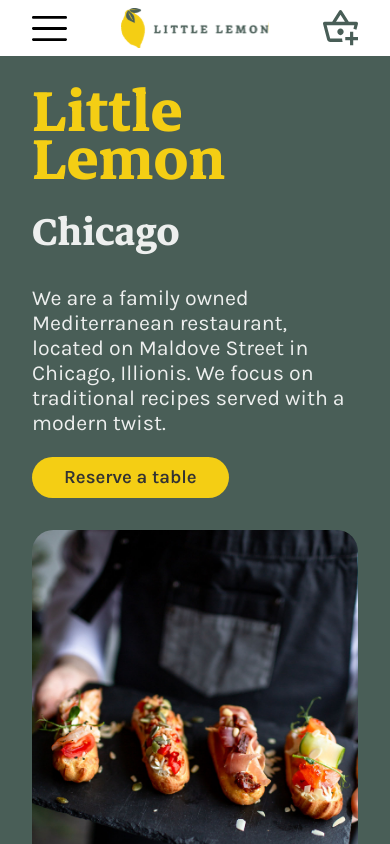
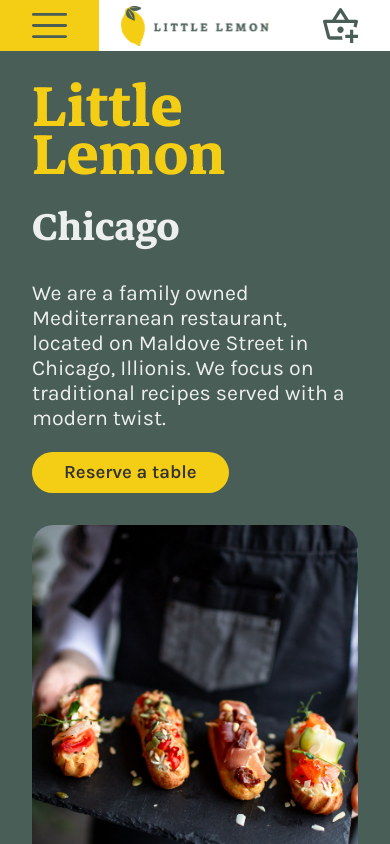
Before and after one commit to ManuelPedreira/MetaFrontCapstoneProject, a React (Vite) app: page / in a window 390 px wide. Shown: the top 844 px of the page. Built offline with nearby package versions, Linux system fonts and the light colour scheme.

Commit message:
mobile nav bar animations

```diff
--- a/src/components/Footer/index.tsx
+++ b/src/components/Footer/index.tsx
@@ -1,5 +1,5 @@
 import { Link } from "react-router-dom";
-import { navList } from "../../types/navigationPages";
+import { routesList } from "../../types/routesList";
 import {
   FooterColumn,
   FooterContainer,
@@ -18,7 +18,7 @@
         </FooterColumn>
         <FooterColumn>
           <FooterTitle>Navigation</FooterTitle>
-          {navList.map((item, index) => (
+          {routesList.map((item, index) => (
             <Link to={item.route} key={index}>
               {item.name}
             </Link>
--- a/src/components/NavBar/NavBar.styled.ts
+++ b/src/components/NavBar/NavBar.styled.ts
@@ -12,6 +12,7 @@
 export const NavigationWrapperBig = styled.div`
   display: flex;
   justify-content: space-between;
+  align-items: center;
 
   padding: ${({ theme }) => theme.frames.section.padding};
   max-width: ${({ theme }) => theme.frames.resolution.desktop};
@@ -22,8 +23,15 @@
   }
 `;
 
-export const NavigationWrapperSmall = styled.div`
+type NavigationSmallBarProps = {
+  $menuOpen?: boolean;
+};
+
+export const NavigationWrapperSmall = styled.div<NavigationSmallBarProps>`
   position: relative;
+  transition: 0.2s all linear;
+
+  ${({ theme, $menuOpen }) => $menuOpen && `background-color:${theme.color.background.primary}`};
 
   @media (min-width: ${({ theme }) => theme.frames.resolution.phoneBreak.minWidth}) {
     display: none;
@@ -34,23 +42,32 @@
   display: flex;
   justify-content: space-between;
   align-items: center;
-  padding: ${({ theme }) => theme.frames.section.padding};
 `;
 
-export const NavigationIconHover = styled.img`
+export const NavigationIcon = styled.div<NavigationSmallBarProps>`
   width: 35px;
+  height: 35px;
+  padding: ${({ theme }) => theme.frames.section.padding};
+  ${({ theme, $menuOpen }) => $menuOpen && `background-color:${theme.color.primary.detail}`};
+  transition: 0.2s all linear;
 
   &:hover {
     cursor: pointer;
+    background-color: ${({ theme }) => theme.color.primary.detail};
   }
 `;
 
-export const NavigationItemsSmall = styled.nav`
+export const NavigationItemsSmall = styled.nav<NavigationSmallBarProps>`
   position: absolute;
-  background-color: ${({ theme }) => theme.color.background.primaryTransparent};
+  width: 100%;
+
+  height: ${({ $menuOpen }) => ($menuOpen ? "100vh" : "0")};
+  padding: ${({ $menuOpen }) => ($menuOpen ? "1.5rem 0" : "0")};
+  background-color: ${({ theme, $menuOpen }) =>
+    $menuOpen ? theme.color.background.primary : theme.color.background.primaryTransparent};
   backdrop-filter: blur(8px);
-  width: 100%;
-  padding: 1.5rem 0;
+
+  transition: 0.2s all linear;
 `;
 
 export const NavigationItemsContainer = styled.ul`
@@ -59,15 +76,23 @@
   list-style-type: none;
 
   @media (max-width: ${({ theme }) => theme.frames.resolution.phoneBreak.maxWidth}) {
+    gap: 2rem;
     flex-direction: column;
   }
 `;
 
-export const NatigationBarItem = styled.li`
+export const NatigationBarItem = styled.li<NavigationSmallBarProps>`
   font-family: ${({ theme }) => theme.text.navigationBar.fontFamily};
   font-size: ${({ theme }) => theme.text.navigationBar.fontSize};
   font-weight: ${({ theme }) => theme.text.navigationBar.fontWeight};
   color: ${({ theme }) => theme.color.highlight.primary};
+  transition: 1.2s all linear;
+
+  ${({ $menuOpen }) => !$menuOpen && "display: none"};
+
+  @media (max-width: ${({ theme }) => theme.frames.resolution.phoneBreak.maxWidth}) {
+    font-size: ${({ theme }) => theme.text.normal.fontSize};
+  }
 
   &:hover {
     color: ${({ theme }) => theme.color.primary.main};
--- a/src/components/NavBar/index.tsx
+++ b/src/components/NavBar/index.tsx
@@ -1,12 +1,10 @@
 import logo from "../../assets/Logo.svg";
-import burger from "../../assets/icon _hamburger menu.svg";
-import basket from "../../assets/Basket.svg";
 import { Link } from "react-router-dom";
-import { navList } from "../../types/navigationPages";
+import { routesList } from "../../types/routesList";
 import {
   NatigationBarItem,
   NavBarContainer,
-  NavigationIconHover,
+  NavigationIcon,
   NavigationIconsSmall,
   NavigationItemsContainer,
   NavigationItemsSmall,
@@ -14,9 +12,11 @@
   NavigationWrapperSmall,
 } from "./NavBar.styled";
 import { useState } from "react";
+import BasketSVG from "../../ui/svg/BasketSVG";
+import BurgerSVG from "../../ui/svg/BurgerSVG";
 
 const NavBar = () => {
-  const [visibleMenu, setVisibleMenu] = useState(false);
+  const [isVisibleMenu, setIsVisibleMenu] = useState(false);
 
   return (
     <NavBarContainer>
@@ -25,33 +25,35 @@
 
         <nav>
           <NavigationItemsContainer>
-            {navList.map((item, index) => (
+            {routesList.map((item, index) => (
               <Link to={item.route} key={index}>
-                <NatigationBarItem>{item.name}</NatigationBarItem>
+                <NatigationBarItem $menuOpen={true}>{item.name}</NatigationBarItem>
               </Link>
             ))}
           </NavigationItemsContainer>
         </nav>
       </NavigationWrapperBig>
 
-      <NavigationWrapperSmall>
+      <NavigationWrapperSmall $menuOpen={isVisibleMenu}>
         <NavigationIconsSmall>
-          <NavigationIconHover src={burger} onClick={() => setVisibleMenu(!visibleMenu)} />
+          <NavigationIcon onClick={() => setIsVisibleMenu(!isVisibleMenu)} $menuOpen={isVisibleMenu}>
+            <BurgerSVG />
+          </NavigationIcon>
           <img src={logo} />
-          <NavigationIconHover src={basket} />
+          <NavigationIcon>
+            <BasketSVG />
+          </NavigationIcon>
         </NavigationIconsSmall>
 
-        {visibleMenu && (
-          <NavigationItemsSmall>
-            <NavigationItemsContainer>
-              {navList.map((item, index) => (
-                <Link to={item.route} key={index}>
-                  <NatigationBarItem>{item.name}</NatigationBarItem>
-                </Link>
-              ))}
-            </NavigationItemsContainer>
-          </NavigationItemsSmall>
-        )}
+        <NavigationItemsSmall $menuOpen={isVisibleMenu}>
+          <NavigationItemsContainer>
+            {routesList.map((item, index) => (
+              <Link to={item.route} key={index} onClick={() => setIsVisibleMenu(false)}>
+                <NatigationBarItem $menuOpen={isVisibleMenu}>{item.name}</NatigationBarItem>
+              </Link>
+            ))}
+          </NavigationItemsContainer>
+        </NavigationItemsSmall>
       </NavigationWrapperSmall>
     </NavBarContainer>
   );
--- /dev/null
+++ b/src/pages/ErrorPage/index.tsx
@@ -0,0 +1,15 @@
+import Footer from "../../components/Footer";
+import NavBar from "../../components/NavBar";
+import SectionWrapper from "../../ui/SectionWrapper";
+
+const ErrorPage = () => {
+  return (
+    <>
+      <NavBar />
+      <SectionWrapper>ERROR 404</SectionWrapper>
+      <Footer />
+    </>
+  );
+};
+
+export default ErrorPage;
--- a/src/pages/Landing/index.tsx
+++ b/src/pages/LandingPage/index.tsx
@@ -6,7 +6,7 @@
 import Testimonials from "../../components/sections/Testimonials";
 import SectionWrapper from "../../ui/SectionWrapper";
 
-const Landing = () => {
+const LandingPage = () => {
   return (
     <>
       <NavBar />
@@ -19,4 +19,4 @@
   );
 };
 
-export default Landing;
+export default LandingPage;
--- /dev/null
+++ b/src/pages/Reservation/index.tsx
@@ -0,0 +1,15 @@
+import Footer from "../../components/Footer";
+import NavBar from "../../components/NavBar";
+import SectionWrapper from "../../ui/SectionWrapper";
+
+const ReservationPage = () => {
+  return (
+    <>
+      <NavBar />
+      <SectionWrapper>RESERVATION</SectionWrapper>
+      <Footer />
+    </>
+  );
+};
+
+export default ReservationPage;
--- a/src/routes.tsx
+++ b/src/routes.tsx
@@ -1,17 +1,19 @@
 import { RouteObject } from "react-router-dom";
-import Landing from "./pages/Landing";
+import LandingPage from "./pages/LandingPage";
+import ErrorPage from "./pages/ErrorPage";
+import ReservationPage from "./pages/Reservation";
+import { getRoute } from "./types/routesList";
 
 const routes: RouteObject[] = [
   {
-    path: "/",
-    element: <Landing />,
-    /*  errorElement: <ErrorPage />, */
+    path: getRoute("Home"),
+    element: <LandingPage />,
+    errorElement: <ErrorPage />,
   },
-  /*   {
-    path: "post/:postId",
-    element: <PostDetail />,
-    errorElement: <ErrorPage />,
-  }, */
+  {
+    path: getRoute("Reservations"),
+    element: <ReservationPage />,
+  },
 ];
 
 export default routes;
--- a/src/types/navigationPages.ts
+++ /dev/null
@@ -1,13 +0,0 @@
-type navType = {
-  name: string;
-  route: string;
-};
-
-export const navList: navType[] = [
-  { name: "Home", route: "/" },
-  { name: "About", route: "/" },
-  { name: "Menu", route: "/" },
-  { name: "Reservations", route: "/" },
-  { name: "Order", route: "/" },
-  { name: "Login", route: "/" },
-];
--- /dev/null
+++ b/src/types/routesList.ts
@@ -0,0 +1,21 @@
+const routesListData = [
+  { name: "Home", route: "/" },
+  { name: "About", route: "/" },
+  { name: "Menu", route: "/" },
+  { name: "Reservations", route: "/reservations" },
+  { name: "Order", route: "/" },
+  { name: "Login", route: "/" },
+] as const;
+
+type RouteData = {
+  name: string;
+  route: string;
+};
+
+type NavName = (typeof routesListData)[number]["name"];
+
+export const routesList: readonly RouteData[] = routesListData;
+
+export const getRoute = (pageName: NavName) => {
+  return routesListData.find(({ name }) => name === pageName)?.route ?? "/";
+};
--- /dev/null
+++ b/src/ui/svg/BasketSVG.tsx
@@ -0,0 +1,14 @@
+import theme from "../../theme/theme";
+
+const BasketSVG = () => {
+  return (
+    <svg width="100%"  viewBox="0 0 46 46" fill="none" xmlns="http://www.w3.org/2000/svg">
+      <path
+        d="M39.7273 28.5378V35.095H46V39.4665H39.7273V46.0238H35.5455V39.4665H29.2727V35.095H35.5455V28.5378H39.7273ZM23 24.1663C20.7 24.1663 18.8182 26.1335 18.8182 28.5378C18.8182 30.9421 20.7 32.9093 23 32.9093C25.3 32.9093 27.1818 30.9421 27.1818 28.5378C27.1818 26.1335 25.3 24.1663 23 24.1663ZM25.8227 41.6523H9.40909C7.48545 41.6523 5.87545 40.2971 5.39455 38.4611L0.0836363 18.1992C-7.45058e-08 18.0025 0 17.8058 0 17.6091C0 16.4069 0.940909 15.4233 2.09091 15.4233H12.1064L21.2645 1.10669C21.6618 0.472827 22.3309 0.123108 23 0.123108C23.6691 0.123108 24.3382 0.472827 24.7355 1.08484L33.8936 15.4233H43.9091C45.0591 15.4233 46 16.4069 46 17.6091L45.9373 18.1992L43.9091 25.9368C42.7173 25.2592 41.3791 24.6909 39.9782 24.4067L41.1909 19.7948H4.83L9.40909 37.2808H25.0909C25.0909 38.8108 25.3627 40.2752 25.8227 41.6523ZM17.1455 15.4233H28.8545L23 6.2432L17.1455 15.4233Z"
+        fill={theme.color.primary.main}
+      />
+    </svg>
+  );
+};
+
+export default BasketSVG;
--- /dev/null
+++ b/src/ui/svg/BurgerSVG.tsx
@@ -0,0 +1,16 @@
+import theme from "../../theme/theme";
+
+const BurgerSVG = () => {
+  return (
+    <svg width="35" height="35" viewBox="0 0 35 25" fill="none" xmlns="http://www.w3.org/2000/svg">
+      <path
+        fillRule="evenodd"
+        clipRule="evenodd"
+        d="M1.34615 0C0.6027 0 0 0.621833 0 1.38889C0 2.15594 0.6027 2.77778 1.34615 2.77778H33.6538C34.3972 2.77778 35 2.15594 35 1.38889C35 0.621833 34.3972 0 33.6538 0H1.34615ZM0 12.5C0 11.7329 0.6027 11.1111 1.34615 11.1111H33.6538C34.3972 11.1111 35 11.7329 35 12.5C35 13.2671 34.3972 13.8889 33.6538 13.8889H1.34615C0.6027 13.8889 0 13.2671 0 12.5ZM0 23.6111C0 22.8442 0.6027 22.2222 1.34615 22.2222H33.6538C34.3972 22.2222 35 22.8442 35 23.6111C35 24.3781 34.3972 25 33.6538 25H1.34615C0.6027 25 0 24.3781 0 23.6111Z"
+        fill={theme.color.primary.main}
+      />
+    </svg>
+  );
+};
+
+export default BurgerSVG;
```
Also changed, not shown: src/assets/Basket.svg (deleted), src/assets/icon _hamburger menu.svg (deleted).
